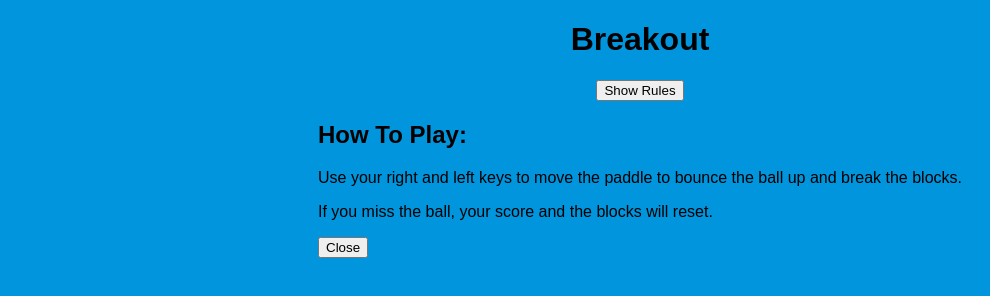
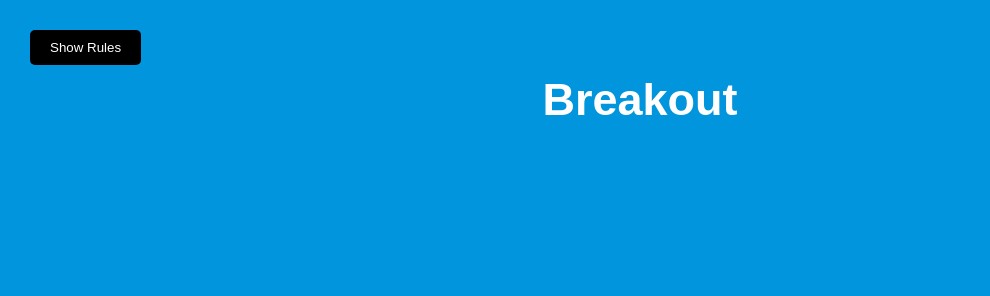
Before and after one commit to rossmylesobrien/mini_projects, a plain HTML site: page Breakout Game/index.html in a window 1280 px wide. Shown: the whole page, without its empty margins (0-990 px from the left). Drawn offline with Linux system fonts and the light colour scheme.

Commit message:
Adding the CSS

```diff
--- a/Breakout Game/main.css
+++ b/Breakout Game/main.css
@@ -12,3 +12,59 @@ body{
   min-height:100vh;
   margin: 0;
 }
+
+h1{
+  font-size: 45px;
+  color: #fff;
+}
+
+canvas{
+  backgroud: #f0f0f0;
+  display: block;
+  border-radius: 5px;
+}
+
+.btn{
+  cursor: pointer;
+  border: 0;
+  padding: 10px 20px;
+  background: #000;
+  color: #fff;
+  border-radius: 5px;
+}
+
+.btn:focus{
+  outline: 0;
+}
+
+.btn:hover{
+  background: #222;
+}
+
+.btn:active{
+  transform: scale(0.98);
+}
+
+.rules-btn{
+  position: absolute;
+  top: 30px;
+  left:30px;
+}
+
+.rules{
+  position: absolute;
+  top: 0;
+  left: 0;
+  background: #333;
+  color: #fff;
+  min-height: 100vh;
+  width: 400px;
+  padding: 20px;
+  line-height: 1.5;
+  transform: translateX(-400px);
+  transition: transform 1s ease-in-out;
+}
+
+.rules.show{
+  transform: translateX(0);
+}
--- a/Breakout Game/script.js
+++ b/Breakout Game/script.js
@@ -0,0 +1,14 @@
+const rulesBtn = document.getElementById('rules-btn');
+const closeBtn = document.getElementById('close-btn');
+const rules = document.getElementById('rules');
+const canvas = document.getElementById('canvas');
+const ctx = canvas.getContext('2d');
+
+// Rules and close event handlers
+rulesBtn.addEventlistener('click', () => {
+  rules.classList.add('show');
+});
+
+closeBtn.addEventlistener('click', () => {
+  rules.classList.remove('show');
+});
```
